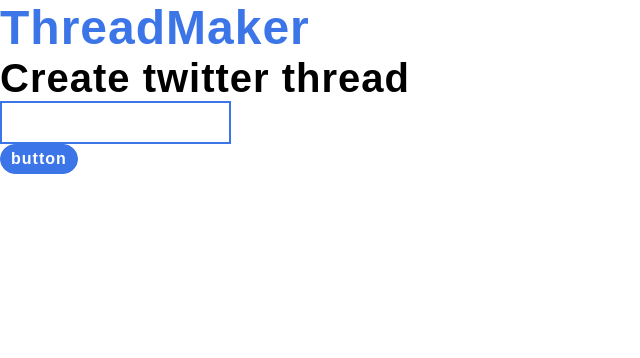
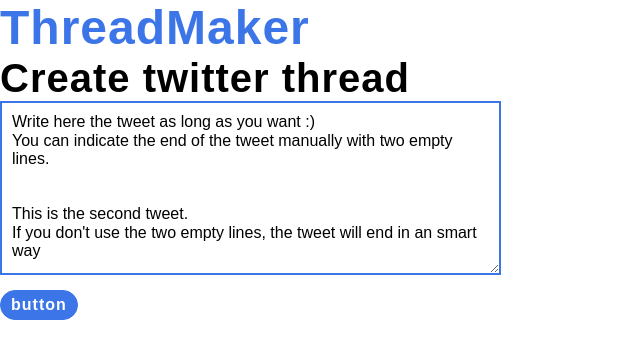
Before and after one commit to ankhzaq/twitter-thread-maker-nextJs, a Next.js app: page / in a window 1280 px wide. Shown: the top 358 px of the page, without its empty margins (0-640 px from the left). Built offline with nearby package versions, Linux system fonts and the light colour scheme.

Commit message:
feat: inputLongTweet modified and spacer component added

```diff
--- a/components/Button/button.module.css
+++ b/components/Button/button.module.css
@@ -24,4 +24,4 @@
   border: 1px solid #000000;
 }
 
-/*# sourceMappingURL=button.module.css.map */
+/*# sourceMappingURL=Spacer.module.css.map */
--- a/components/InputLongTweet/InputLongTweet.module.css
+++ b/components/InputLongTweet/InputLongTweet.module.css
@@ -8,7 +8,10 @@
 
 .input {
   border: 2px solid #3C75E7;
+  max-width: 477px;
+  min-height: 150px;
   padding: 10px;
+  width: 100%;
 }
 
 /*# sourceMappingURL=InputLongTweet.module.css.map */
--- a/components/InputLongTweet/InputLongTweet.module.scss
+++ b/components/InputLongTweet/InputLongTweet.module.scss
@@ -2,5 +2,8 @@
 
 .input {
   border: 2px solid $primary-color;
+  max-width: 477px;
+  min-height: 150px;
   padding: 10px;
+  width: 100%;
 }
--- a/components/InputLongTweet/InputLongTweet.tsx
+++ b/components/InputLongTweet/InputLongTweet.tsx
@@ -1,10 +1,16 @@
 import constants from 'helpers/localizations.json';
 import styles from './InputLongTweet.module.scss';
+import { useState } from 'react';
 
 const InputLongTweet = () => {
+  const [text, setText] = useState(constants.inputLongTweet);
+
+  const onChange = (e) => {
+    setText(e.target.value);
+  }
   return (
     <div>
-      <input className={styles.input} />
+      <textarea className={styles.input} value={text} onChange={onChange} />
     </div>
   );
 }
--- /dev/null
+++ b/components/Spacer/Spacer.tsx
@@ -0,0 +1,29 @@
+import { ReactNode } from 'react';
+
+type spaces = "5px" | "10px" | "15px" | "20px" | "25px";
+
+interface Props {
+  children: ReactNode;
+  marginTop?: spaces;
+  marginBottom?: spaces;
+  marginRight?: spaces;
+  marginLeft?: spaces;
+  paddingTop?: spaces;
+  paddingBottom?: spaces;
+  paddingRight?: spaces;
+  paddingLeft?: spaces;
+}
+
+const Spacer = (props: Props) => {
+  const {
+    children,
+    ...styles
+  } = props;
+  return (
+    <div style={styles}>
+      {children}
+    </div>
+  );
+}
+
+export default Spacer
--- a/helpers/localizations.json
+++ b/helpers/localizations.json
@@ -2,5 +2,6 @@
   "header": {
     "title": "ThreadMaker",
     "subtitle": "Create twitter thread"
-  }
+  },
+  "inputLongTweet": "Write here the tweet as long as you want :) \nYou can indicate the end of the tweet manually with two empty lines.\n\n\nThis is the second tweet.\nIf you don't use the two empty lines, the tweet will end in an smart way"
 }
--- a/pages/index.tsx
+++ b/pages/index.tsx
@@ -3,10 +3,13 @@
 import styles from './index.module.scss';
 import Button from 'components/Button/Button';
 import InputLongTweet from 'components/InputLongTweet/InputLongTweet';
+import Spacer from 'components/Spacer/Spacer';
 const App = () => (
   <div className={styles.appWrapper}>
     <Header />
-    <InputLongTweet />
+    <Spacer marginBottom="10px">
+      <InputLongTweet />
+    </Spacer>
     <Button active text="button" />
   </div>
 )
```
Also changed, not shown: 1 other file (tests, documents, lock files or other folders).
